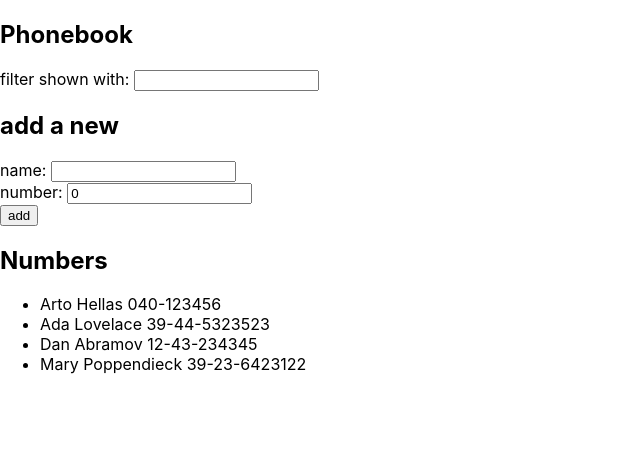
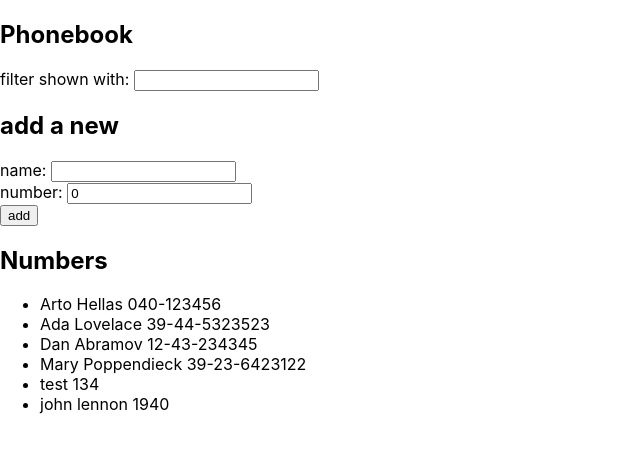
Before and after one commit to UponTheSky/fullstackopen, a React (Create React App) app in the folder projects/frontend/: page / in a window 1280 px wide. Shown: the top 452 px of the page, without its empty margins (0-640 px from the left). Built offline with nearby package versions, Linux system fonts and the light colour scheme; data requests are answered from the project's data file.

Commit message:
part2: ex 2.15~6

```diff
--- a/projects/frontend/db.json
+++ b/projects/frontend/db.json
@@ -1,5 +1,5 @@
 {
-  "persons":[
+  "persons": [
     {
       "name": "Arto Hellas",
       "number": "040-123456",
@@ -19,6 +19,16 @@
       "name": "Mary Poppendieck",
       "number": "39-23-6423122",
       "id": 4
+    },
+    {
+      "name": "test",
+      "number": 134,
+      "id": 5
+    },
+    {
+      "name": "john lennon",
+      "number": 1940,
+      "id": 6
     }
   ],
   "notes": [
--- a/projects/frontend/src/App.tsx
+++ b/projects/frontend/src/App.tsx
@@ -1,6 +1,6 @@
 import React, { useState, ChangeEventHandler, FormEventHandler, useEffect } from 'react';
 
-import axios from 'axios';
+import personAPI from './api/persons';
 
 import { PersonType } from './types';
 
@@ -18,8 +18,7 @@ const App = () => {
 
   useEffect(() => {
     const fetchPersons = async () => {
-      const fetchedData = await axios.get<Partial<PersonType>[]>('http://localhost:3001/persons');
-      const fetchedPersons = fetchedData.data;
+      const fetchedPersons = await personAPI.getAll();
       setPersons(fetchedPersons);
     };
 
@@ -36,21 +35,26 @@ const App = () => {
     setSearchedName(event.target.value);
   };
 
-  const handleSubmitForm: FormEventHandler = (event) => {
+  const handleSubmitForm: FormEventHandler = async (event) => {
     event.preventDefault();
 
     if (persons.find(person => person.name === newName)) {
       alert(`${newName} is already added to phonebook`);
       return;
     }
-    setPersons(prev => [...prev, { name: newName, number: newNumber }]);
 
-    setNewName('');
+    const newPerson = { name: newName, number: newNumber };
+    const postPerson = await personAPI.create(newPerson);
+
+    if (postPerson) {
+      setPersons(prev => [...prev, { name: newName, number: newNumber }]);
+      setNewName('');
+    }
   };
 
   const personsShown = searchedName === ''
     ? persons
-    : persons.filter(person => person.name?.toLowerCase() === searchedName.toLowerCase());
+    : persons.filter(person => person.name?.toLowerCase().match( searchedName.toLowerCase()));
 
   return (
     <div>
--- /dev/null
+++ b/projects/frontend/src/api/persons.ts
@@ -0,0 +1,22 @@
+import axios from 'axios';
+
+import { PersonType } from '../types';
+
+const baseURL = 'http://localhost:3001/persons';
+
+const getAll = async () => {
+  const response = await axios.get<PersonType[]>(baseURL);
+  return response.data;
+};
+
+const create = async (newObject: Partial<PersonType>) => {
+  const response = await axios.post<PersonType>(baseURL, newObject);
+  return response.data;
+};
+
+const update = async (id: PersonType['id'], newObject: Partial<PersonType>) => {
+  const response = await axios.put<PersonType>(`${baseURL}/${id}`, newObject);
+  return response.data;
+};
+
+export default { getAll, create, update };
```
